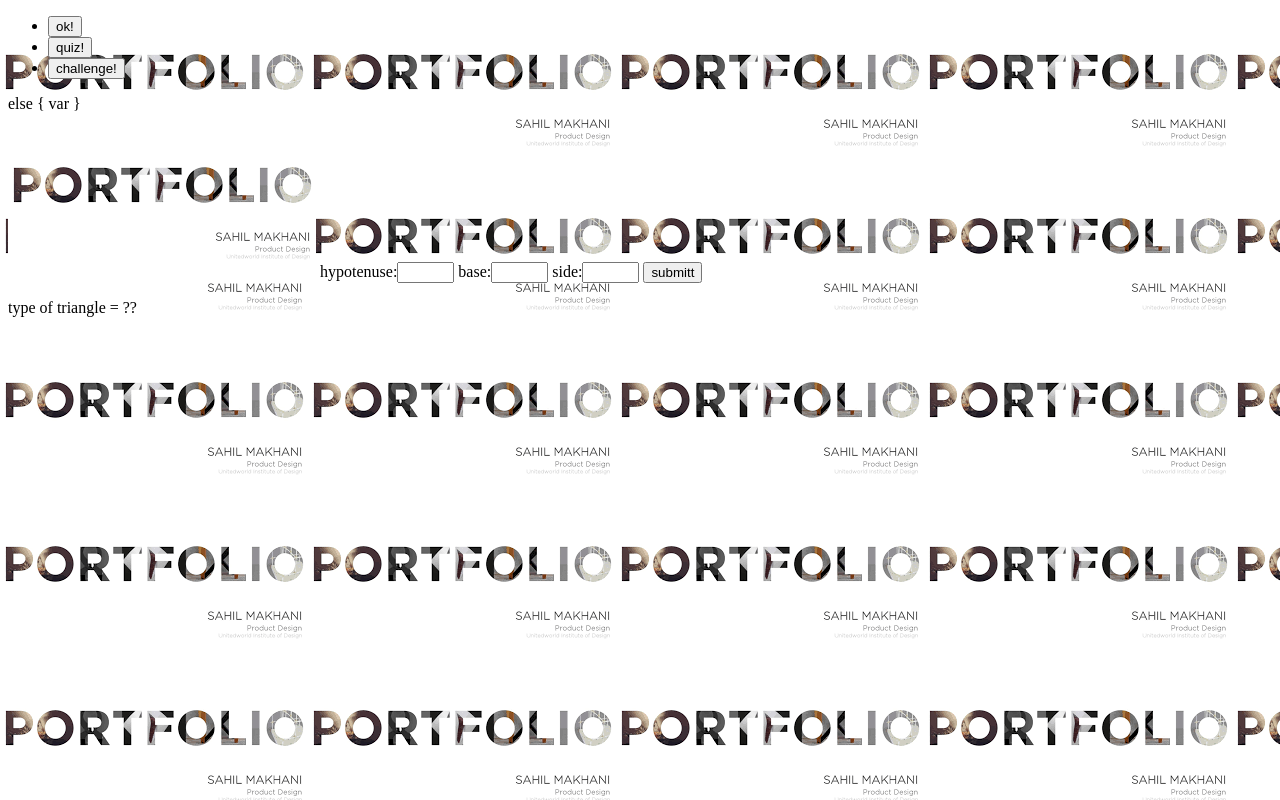
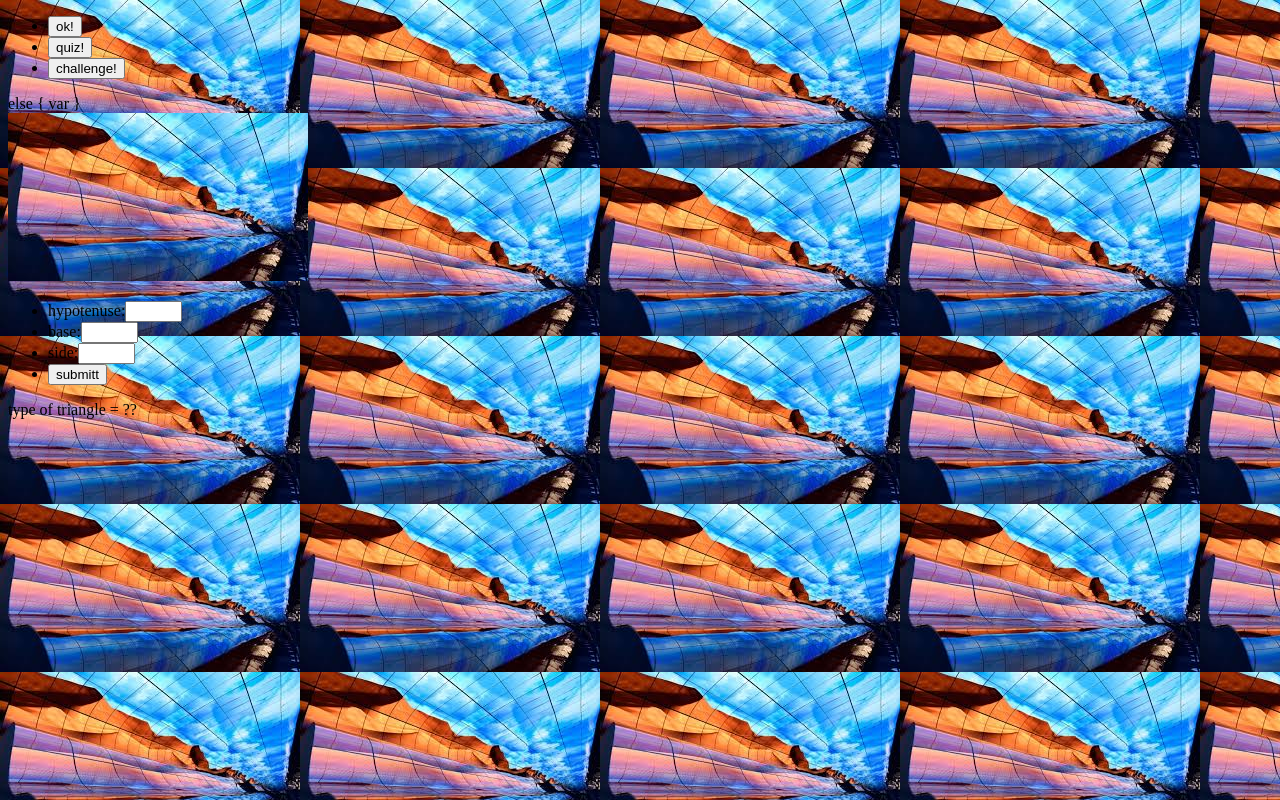
Before and after one commit to njuhi/tri, a plain HTML site: page triangle.html in a window 1280 px wide. Drawn offline with Linux system fonts and the light colour scheme.

Commit message:
save changes

```diff
--- a/css/styles.css
+++ b/css/styles.css
@@ -1,3 +1,3 @@
 body{
-  background-image: url("../image/image1.png");
+  background-image: url("../image/images (2).jpeg");
 }
--- a/triangle.html
+++ b/triangle.html
@@ -19,11 +19,13 @@
     }
      </form>
     </div>
-    <img src="image/image1.png" alt="">
-hypotenuse:<input type="text" size="4" id="s1"/>
-base:<input type="text" size="4" id="s2"/>
-side:<input type="text" size="4"  id ="s3"/>
-<button type="button" onclick="triangle()">submitt</button>
+    <img src="image/images (2).jpeg" alt="">
+<ul>
+ <li>hypotenuse:<input type="text" size="4" id="s1"/></li>
+ <li>base:<input type="text" size="4" id="s2"/></li>
+ <li>side:<input type="text" size="4"  id ="s3"/></li>
+ <li><button type="button" onclick="triangle()">submitt</button></li>
+</ul>
 <p id="output">type of triangle = ??</p>
 <script type="text/javascript" src="js/make.js"></script>
   </body>
```
Also changed, not shown: image/images (2).jpeg (added), image/images.jpeg (added).
